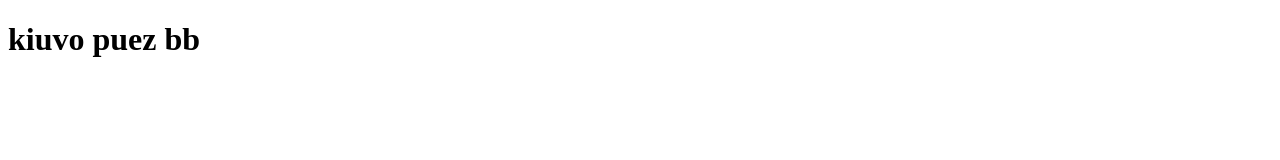
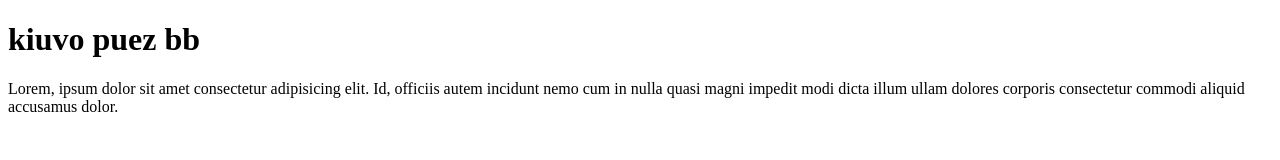
Before and after one commit to Camilojr112/proyecto4, a plain HTML site: page index.html in a window 1280 px wide. Drawn offline with Linux system fonts and the light colour scheme.

Commit message:
actualizacion index,html

```diff
--- a/index.html
+++ b/index.html
@@ -8,5 +8,6 @@
 </head>
 <body>
     <h1>kiuvo puez bb</h1>
+    <p>Lorem, ipsum dolor sit amet consectetur adipisicing elit. Id, officiis autem incidunt nemo cum in nulla quasi magni impedit modi dicta illum ullam dolores corporis consectetur commodi aliquid accusamus dolor.</p>
 </body>
 </html>
```
